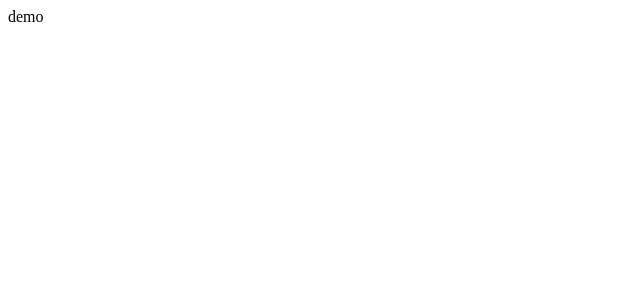
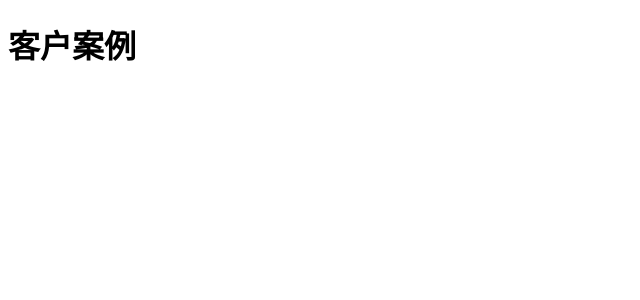
Before and after one commit to oonne/nuxt-demo, a Nuxt app: page /case in a window 1280 px wide. Shown: the top 300 px of the page, without its empty margins (0-640 px from the left). Built offline with nearby package versions, Linux system fonts and the light colour scheme.

Commit message:
feat: page

```diff
--- a/app.vue
+++ b/app.vue
@@ -1,6 +1,6 @@
 <template>
   <div>
-    demo
+    <NuxtPage />
   </div>
 </template>
 
@@ -10,6 +10,8 @@ useHead({
   meta: [
     { name: 'description', content: 'some description' }
   ],
-  script: [ { innerHTML: 'console.log(\'Hello world\')' } ]
+  script: [
+    { innerHTML: 'console.log(\'Hello world\')' }
+  ]
 })
 </script>
--- a/nuxt.config.ts
+++ b/nuxt.config.ts
@@ -3,6 +3,6 @@ export default defineNuxtConfig({
   devtools: { enabled: true },
   modules: [
     '@nuxtjs/i18n',
-    ['@nuxtjs/eslint-module', {}]
+    '@nuxtjs/eslint-module'
   ],
 })
--- a/package.json
+++ b/package.json
@@ -10,9 +10,12 @@
   },
   "devDependencies": {
     "@nuxt/devtools": "latest",
+    "@nuxtjs/eslint-config-typescript": "^12.0.0",
+    "@nuxtjs/eslint-module": "^4.1.0",
     "@nuxtjs/i18n": "^8.0.0-rc.2",
     "@types/node": "^18.17.1",
     "eslint": "^8.46.0",
-    "nuxt": "^3.6.5"
+    "nuxt": "^3.6.5",
+    "prettier": "^3.0.1"
   }
 }
--- /dev/null
+++ b/pages/about.vue
@@ -0,0 +1,3 @@
+<template>
+  <h1>关于我们</h1>
+</template>
--- /dev/null
+++ b/pages/case.vue
@@ -0,0 +1,3 @@
+<template>
+  <h1>客户案例</h1>
+</template>
--- /dev/null
+++ b/pages/cooperation.vue
@@ -0,0 +1,3 @@
+<template>
+  <h1>招商合作</h1>
+</template>
--- /dev/null
+++ b/pages/index.vue
@@ -0,0 +1,3 @@
+<template>
+  <h1>首页</h1>
+</template>
```
Also changed, not shown: 2 other files (tests, documents, lock files or other folders).
